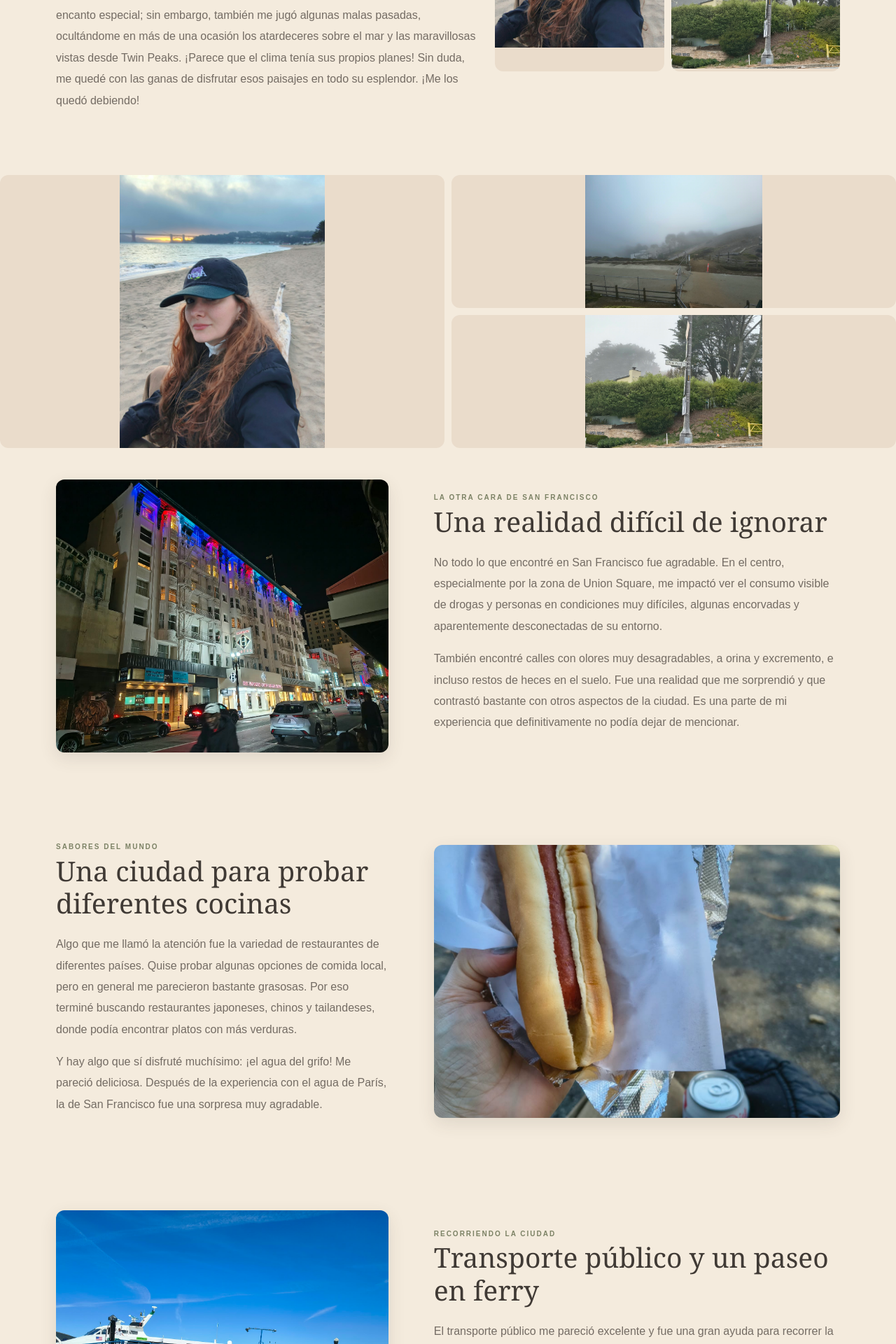
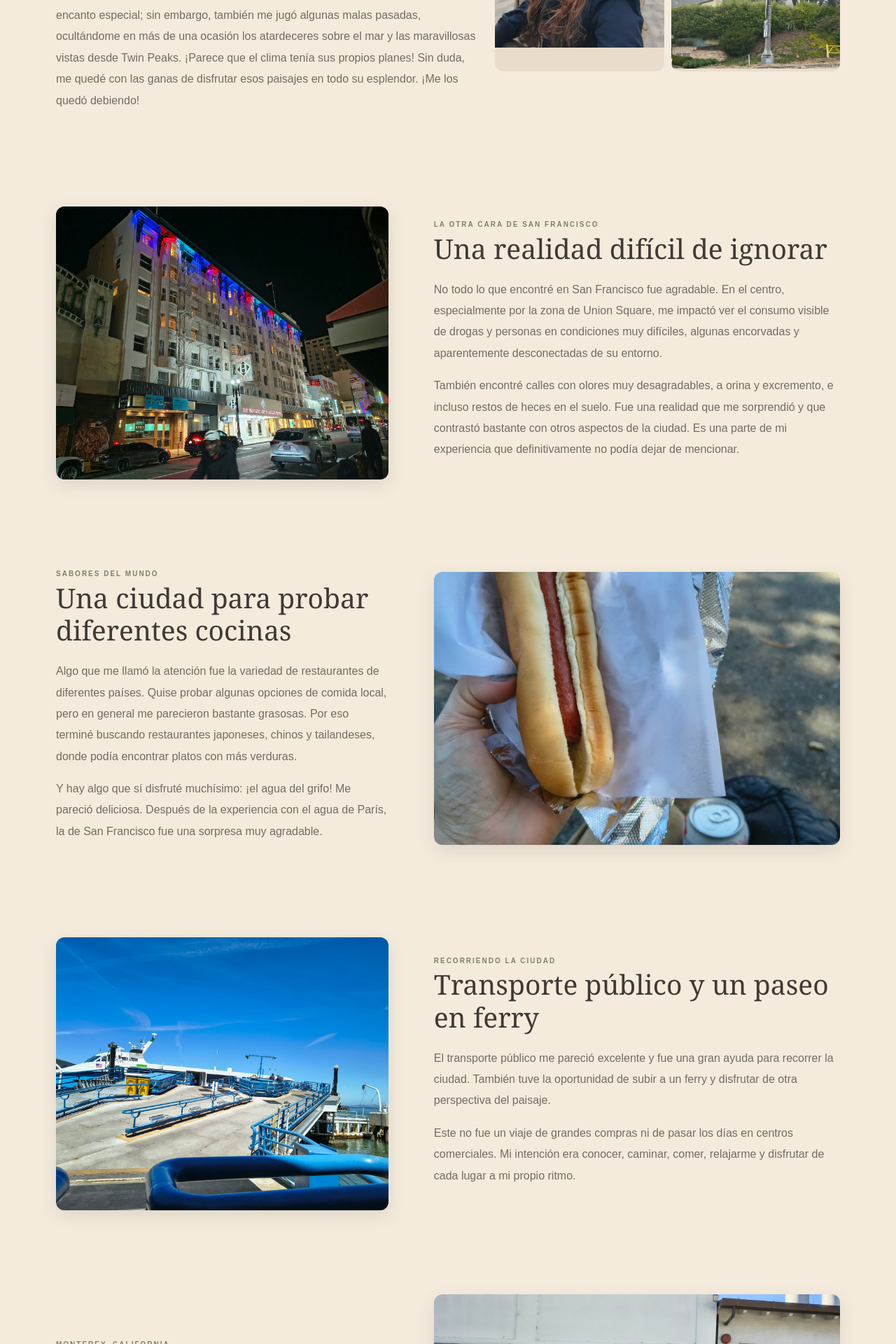
Before and after one commit to jszuluaga/mi-mundo-en-fotografias, a Jekyll site: the page built from SF.html, in a window 1280 px wide. Shown: the part 1188-3108 px from the top of the page at 70% size. Built offline with Jekyll 4.4.1, drawn with Linux system fonts in a browser that asks for light colours.

Commit message:
Update SF.html

```diff
--- a/SF.html
+++ b/SF.html
@@ -76,20 +76,6 @@ title: San Francisco, Monterey y Santa Cruz
          alt="Vista de San Francisco con neblina">
   </div>
 </section>
-
-<!-- GALERÍA DE LA NEBLINA -->
-<div class="galeria-neblina">
-  <img src="{{ '/assets/images/image32_SF.jpeg' | relative_url }}"
-       alt="Paisaje vertical de San Francisco entre la neblina">
-
-  <img src="{{ '/assets/images/image33_SF.jpeg' | relative_url }}"
-       alt="Neblina cubriendo las colinas de San Francisco">
-
-  <img src="{{ '/assets/images/image34_SF.jpeg' | relative_url }}"
-       alt="Vista de San Francisco con neblina">
-</div>
-
-  </section>
 
   <!-- LA OTRA CARA DE LA CIUDAD -->
   <section class="bloque-experiencia bloque-invertido">
```
